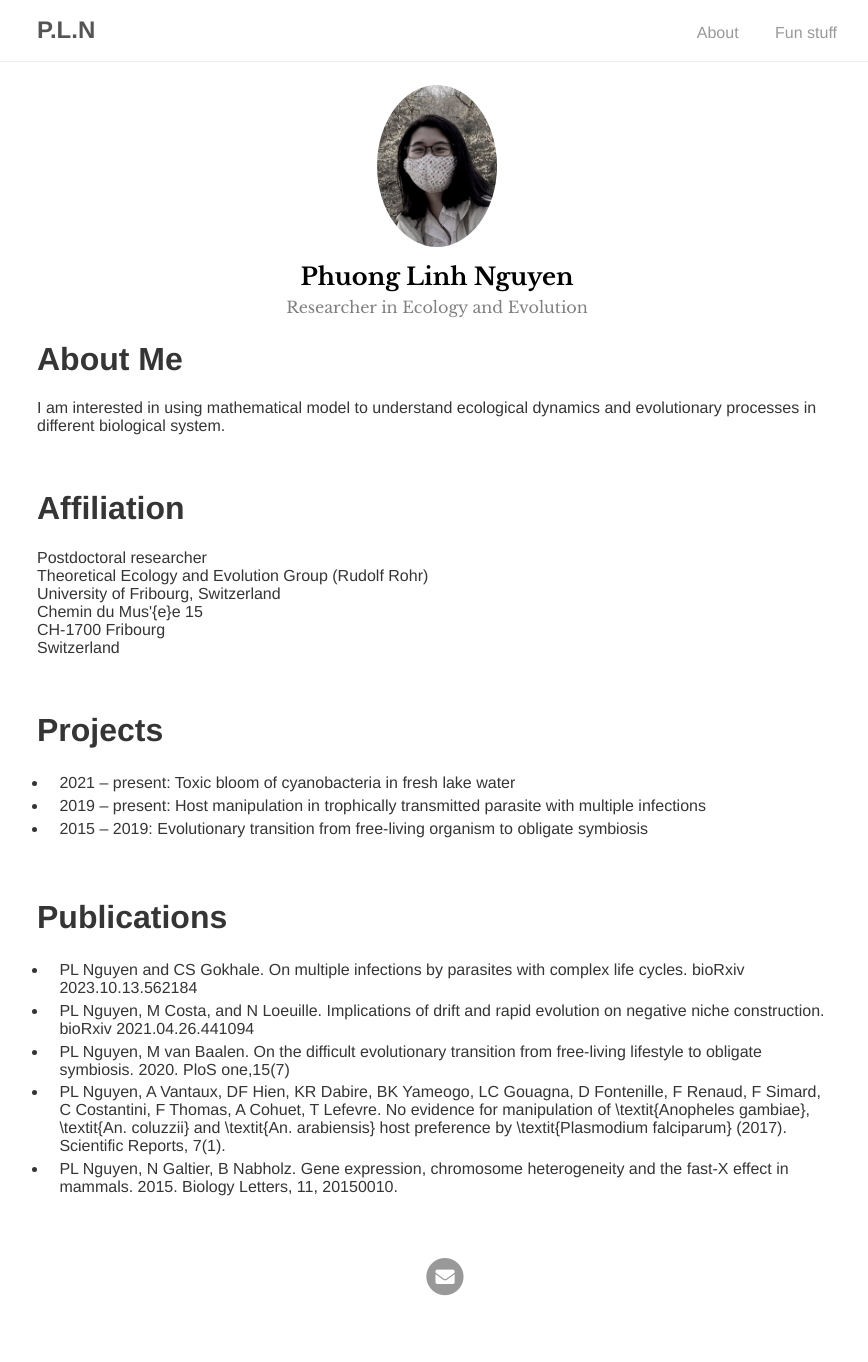
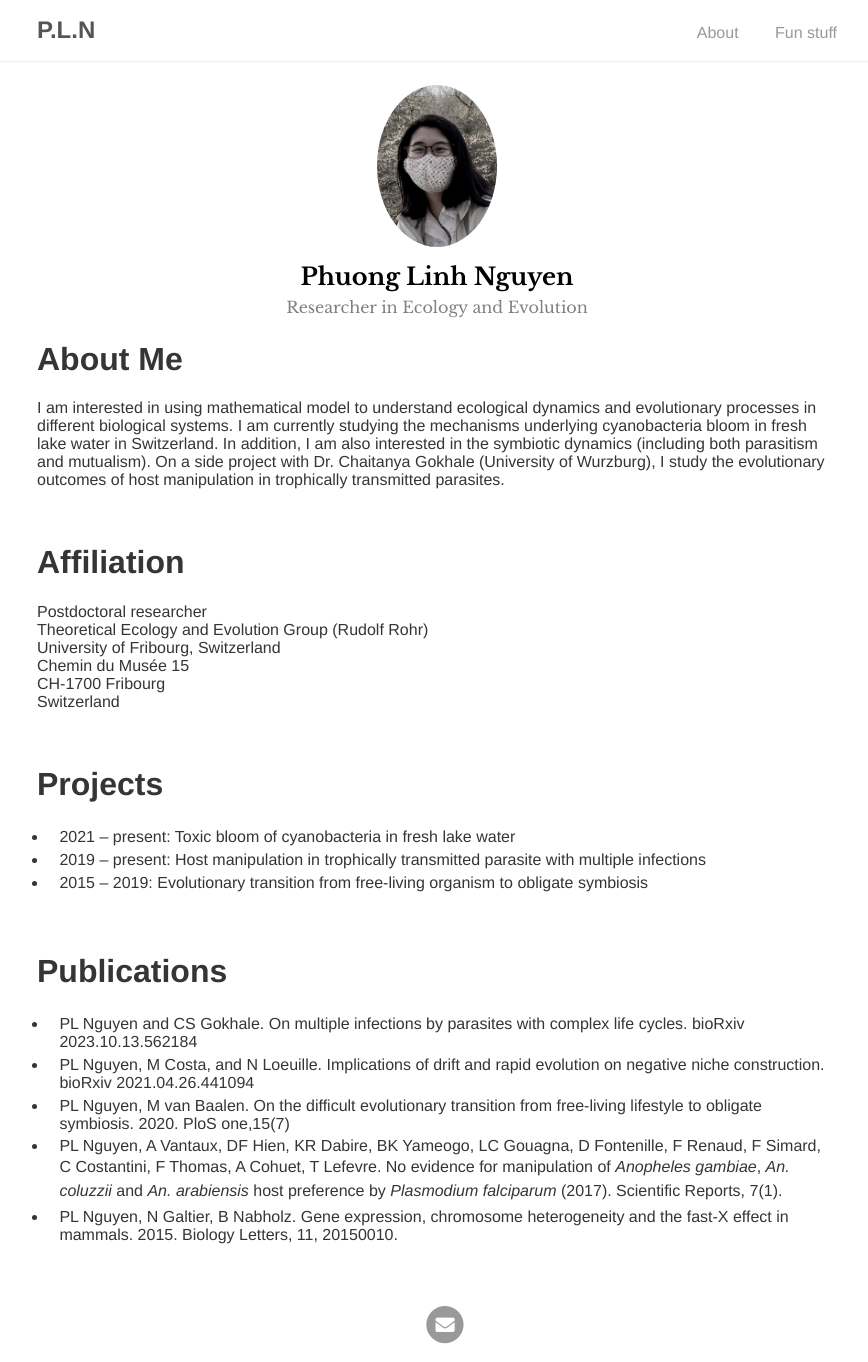
Before and after one commit to linh-phuong/nguyen, a Jekyll site: the page built from index.md, in a window 1280 px wide. Shown: the whole page, without its empty margins (203-1071 px from the left). Built offline with Jekyll 4.4.1, drawn with Linux system fonts in a browser that asks for light colours; our own code applies the rules of GitHub Pages for plain Markdown files; before the commit the page ends 1314 px from its top, so only the background shows below that.

Commit message:
delete screenshot

```diff
--- a/index.md
+++ b/index.md
@@ -3,7 +3,8 @@ layout: about
 ---
 
 # About Me
-I am interested in using mathematical model to understand ecological dynamics and evolutionary processes in different biological system.
+I am interested in using mathematical model to understand ecological dynamics and evolutionary processes in different biological systems. I am currently studying the mechanisms underlying cyanobacteria bloom in fresh lake water in Switzerland.
+In addition, I am also interested in the symbiotic dynamics (including both parasitism and mutualism). On a side project with Dr. Chaitanya Gokhale (University of Wurzburg), I study the evolutionary outcomes of host manipulation in trophically transmitted parasites.
 
 <br/>
 
@@ -11,7 +12,7 @@ I am interested in using mathematical model to understand ecological dynamics an
 Postdoctoral researcher \\
 Theoretical Ecology and Evolution Group (Rudolf Rohr) \\
 University of Fribourg, Switzerland \\
-Chemin du Mus\'{e}e 15 \\
+Chemin du Musée 15 \\
 CH-1700 Fribourg \\
 Switzerland
 
@@ -27,5 +28,5 @@ Switzerland
 * PL Nguyen and CS Gokhale. On multiple infections by parasites with complex life cycles. bioRxiv 2023.10.13.562184
 * PL Nguyen, M Costa, and N Loeuille. Implications of drift and rapid evolution on negative niche construction. bioRxiv 2021.04.26.441094
 * PL Nguyen, M van Baalen. On the difficult evolutionary transition from free-living lifestyle to obligate symbiosis. 2020. PloS one,15(7)
-* PL Nguyen, A Vantaux, DF Hien, KR Dabire, BK Yameogo, LC Gouagna, D Fontenille, F Renaud, F Simard, C Costantini, F Thomas, A Cohuet, T Lefevre. No evidence for manipulation of \textit{Anopheles gambiae}, \textit{An. coluzzii} and \textit{An. arabiensis} host preference by \textit{Plasmodium falciparum} (2017). Scientific Reports, 7(1).
+* PL Nguyen, A Vantaux, DF Hien, KR Dabire, BK Yameogo, LC Gouagna, D Fontenille, F Renaud, F Simard, C Costantini, F Thomas, A Cohuet, T Lefevre. No evidence for manipulation of *Anopheles gambiae*, *An. coluzzii* and *An. arabiensis* host preference by *Plasmodium falciparum* (2017). Scientific Reports, 7(1).
 * PL Nguyen, N Galtier, B Nabholz. Gene expression, chromosome heterogeneity and the fast-X effect in mammals. 2015. Biology Letters, 11, 20150010.
```
Also changed, not shown: screenshot.png (deleted), 1 other file.
